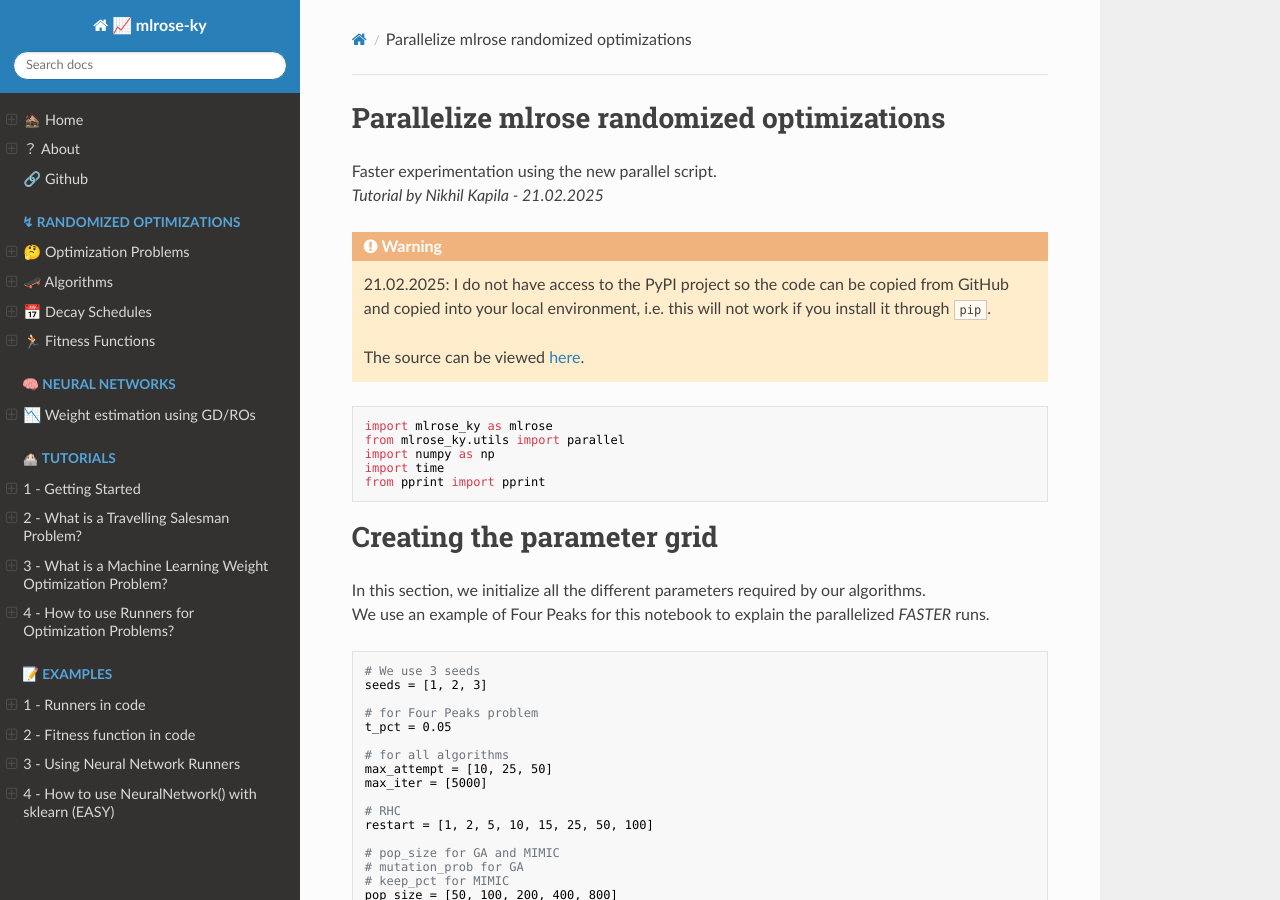
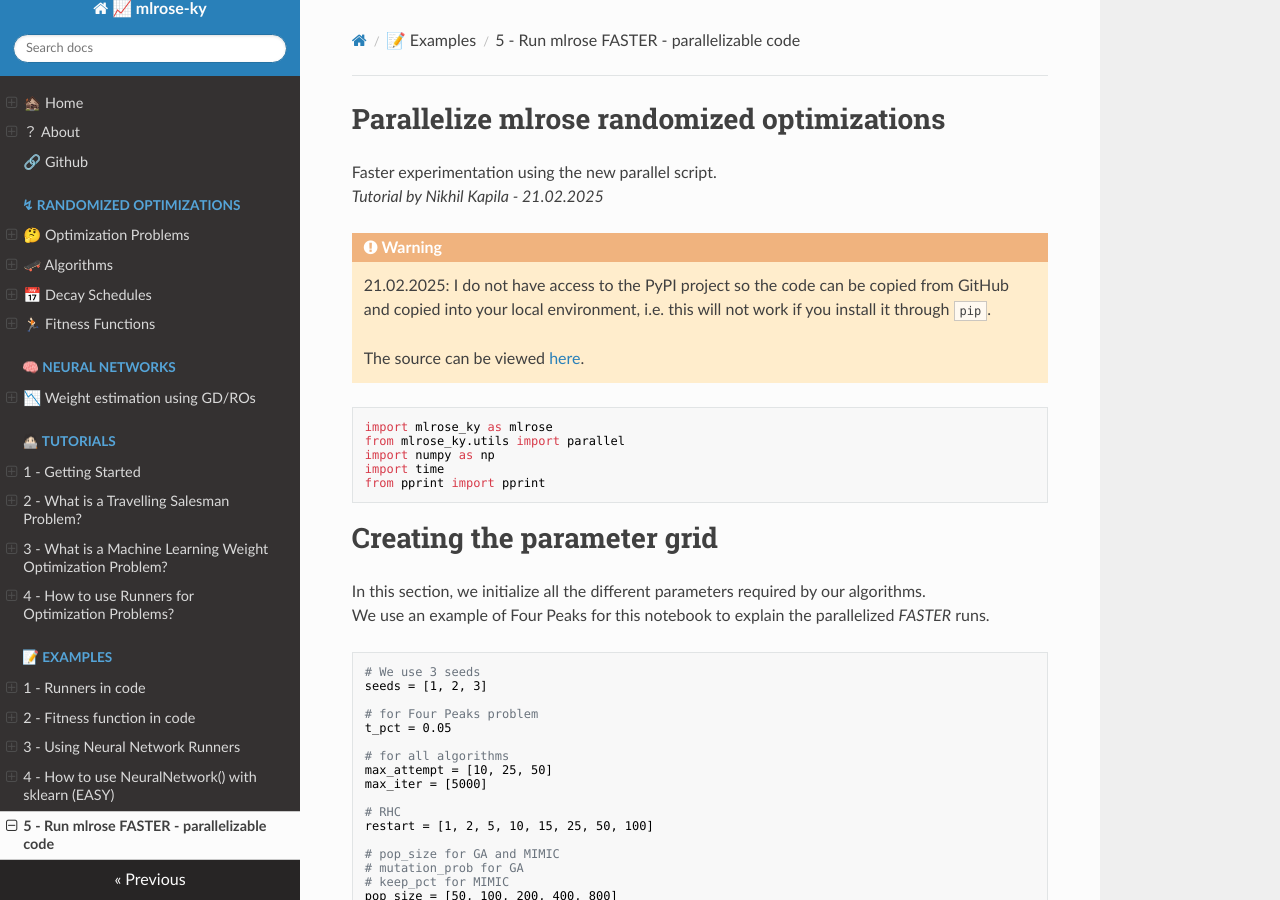
Before and after one commit to nkapila6/mlrose-ky, an MkDocs documentation site: the page built from docs/parallelizable_runs.md, in a window 1280 px wide and 900 px high. Built offline with MkDocs 1.6.1, drawn with Linux system fonts in a browser that asks for light colours; nearby versions of some CDN libraries.

Commit message:
docs(yaml): link update

```diff
--- a/mkdocs.yml
+++ b/mkdocs.yml
@@ -24,6 +24,8 @@ nav:
       - 2 - Fitness function in code: tutorial_examples.md
       - 3 - Using Neural Network Runners: nn_examples.md
       - 4 - How to use NeuralNetwork() with sklearn (EASY): nn_class_with_sklearn.md
+      - 5 - Run mlrose FASTER - parallelizable code: parallelizable_runs.md
+
 theme:
   name: readthedocs
   color_mode: auto
```
